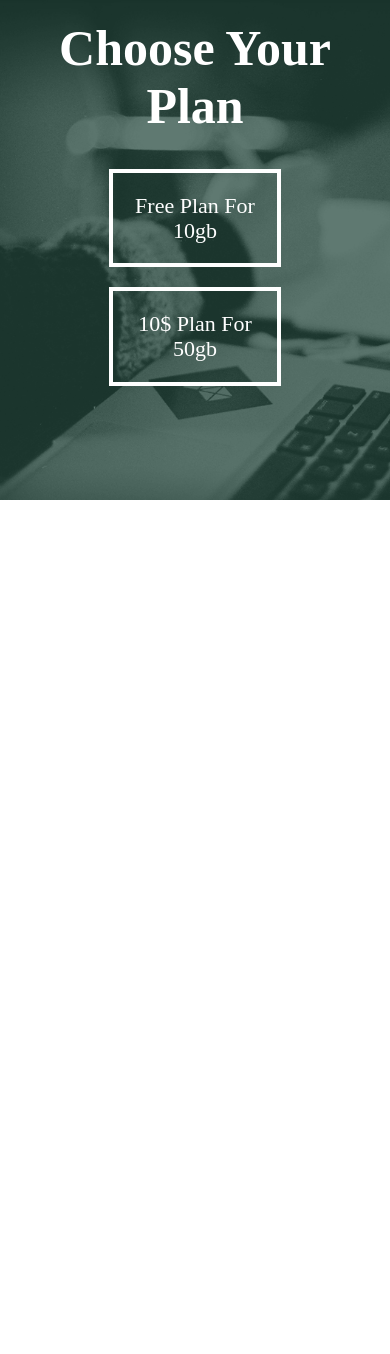
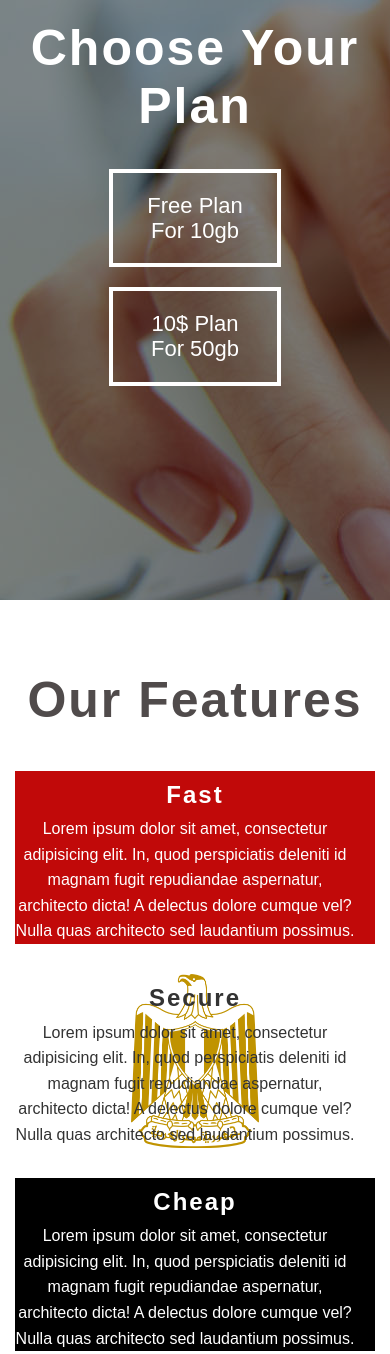
Before and after one commit to ahmedcyber/debugging, a plain HTML site: page site-3/index.html in a window 390 px wide. Before the commit the page ends 844 px from the top, so only its background shows below. Drawn offline with nearby package versions, Linux system fonts and the light colour scheme; a web font is replaced by a local one.

Commit message:
update content for responsive site

```diff
--- a/site-3/css/style.css
+++ b/site-3/css/style.css
@@ -7,6 +7,10 @@
     -moz-box-sizing: border-box;
     box-sizing: border-box;
 }
+body{
+    font-family: 'Droid Sans', sans-serif;
+}
+
 /***********************************************************************************************************
 ****************************************general rules ends**************************************************
 ************************************************************************************************************
@@ -21,11 +25,11 @@
 ************************************************************************************************************
 ************************************************************************************************************/
 header{
-    background: url(../images/header.jpg) no-repeat top center;
+    background: url(../images/subscribe.jpg) no-repeat center left;
     -webkit-background-size: cover;
     -moz-background-size: cover;
     background-size: cover;
-    min-height: 500px;
+    min-height: 600px;
     position: relative;
 }
 header .overlay{
@@ -33,20 +37,18 @@ header .overlay{
     top: 0;
     left: 0;
     color: #fff;
-    background-color: rgba(127, 255, 212, 0.2);
+    background-color: rgba(0, 0, 0, 0.44);
     width: 100%;
     height: 100%;
 }
 header .overlay h1{
     margin-top: 100px;
     font-size: 50px;
-    text-transform: capitalize;
 }
 header .overlay .plan{
     font-size: 22px;
     text-transform: capitalize;
     width: 48%;
-    float: left;
     border: 4px solid #fff;
     padding: 20px;
     margin-right: 1%;
@@ -57,7 +59,7 @@ header .overlay .order{
     text-transform: capitalize;
     border: 4px solid #fff;
     padding: 20px;
-    margin: 20px 1% 0;
+    margin: 30px 1% 0;
 }
 header .overlay .order p{
     margin: 0;
@@ -71,6 +73,72 @@ header .overlay .order p{
 }
 /**********************************************************************************************************
 ****************************************       header ends         ****************************************
+*****************************************                          *************************************
+************************************************************************************************************/
+
+
+
+
+
+/**********************************************************************************************************
+****************************************       features start         *************************************
+*****************************************                          *************************************
+************************************************************************************************************/
+.features{
+    padding: 30px 0;
+    overflow: hidden;
+}
+.features .feature-heading{
+    font-size: 50px;
+    color: #504b4b;
+}
+.features .feat{
+    color: #333;
+    margin-bottom: 30px;
+}
+.features .feat h2{
+    margin: 10px 0 8px;
+}
+.features .feat p{
+    margin: 0;
+    line-height: 1.6;
+    padding: 0 20px 0 0;
+}
+@media (max-width:767px){
+    .features .feat{
+        text-align: center;
+    }
+    .features .feat:first-of-type{
+        background-color:#c10909;
+        color: #fff;
+    }
+    .features .feat:nth-of-type(2){
+        background:url(../images/%D9%85%D8%B5%D8%B1-%D8%B9%D9%84%D9%85-1.png) no-repeat top center;
+        background-size:contain;
+    }
+    .features .feat:nth-of-type(3){
+        background-color:#000;
+        color: #fff;
+    }
+}
+@media (min-width:768px) and (max-width:991px) {
+    .features.feat:first-of-type{
+        width: 100%;
+    }
+    .features .feat:not(:first-of-type){
+        width: 50%;
+    }
+}
+
+@media(min-width:992px){
+   .features .feat{
+       width:33.33%;
+    }
+}
+
+
+/**********************************************************************************************************
+****************************************       features end         *************************************
 *****************************************                          *************************************
 ************************************************************************************************************/
 
@@ -108,6 +176,9 @@ header .overlay .order p{
     .visible-xs{
         display: block !important;
     }
+    .hidden-xs{
+        display: none;
+    }
 
 }
 /***********************************************************************************************************
@@ -134,6 +205,9 @@ header .overlay .order p{
      .visible-sm{
         display: block !important;
     }
+    .hidden-sm{
+        display: none;
+    }
 }
 /***********************************************************************************************************
 **************************************                                **************************************
@@ -158,6 +232,9 @@ header .overlay .order p{
      .visible-md{
         display: block !important;
     }
+    .hidden-md{
+        display: none;
+    }
 }
 /***********************************************************************************************************
 **************************************                                **************************************
@@ -181,6 +258,9 @@ header .overlay .order p{
     }
      .visible-lg{
         display: block !important;
+    }
+    .hidden-lg{
+        display: none;
     }
 }
 /***********************************************************************************************************
@@ -214,7 +294,19 @@ header .overlay .order p{
 .visible-lg{
     display: none;
 }
-
+.pull-left{
+    float: left;/*For Change Site Web To Arabic Try => .ft-left{float: right}*/
+}
+.pull-right{
+    float: right;
+}
+.heading{/*general rules for all headings*/
+    text-transform: capitalize;
+    letter-spacing: 2px;
+}
+.h1{
+    font-size: 2em;
+}
 /****************************************************
 **************************************************
 *************************************************
--- a/site-3/index.html
+++ b/site-3/index.html
@@ -9,7 +9,7 @@
         <!--****************** styles starts**************-->
         <link rel="stylesheet" href="https://cdnjs.cloudflare.com/ajax/libs/normalize/5.0.0/normalize.min.css">
         <link rel="stylesheet" href="css/style.css">
-
+        <link rel="stylesheet" href="https://fonts.googleapis.com/css?family=Droid+Sans:400,700">
         <!--****************** styles ends**************-->
 
         <!--****************** HTML5SHIV and RESPOND.JS starts **************-->
@@ -24,17 +24,39 @@
         <header class="text-center">
             <div class="overlay">
               <div class="container">
-                   <h1>choose your plan</h1>
-                   <div class="plan">free plan for 10gb</div>
-                   <div class="plan">10$ plan for 50gb</div>
+                   <h1 class="heading">choose your plan</h1>
+                   <div class="plan pull-left">free plan for 10gb</div>
+                   <div class="plan pull-left">10$ plan for 50gb</div>
                    <div class="clear-fix"></div>
-                   <div class="order visible-md visible-sm">
+                   <div class="order hidden-xs">
                        <p>order now and get another plan for free</p>
-                    </div>
+                   </div>
               </div>
             </div>
         </header>
         <!--header ends-->
+
+
+        <!--features section start-->
+        <div class="features"><!--features start-->
+            <div class="container"><!--container starts-->
+               <h2 class="heading h1 text-center feature-heading">our features</h2>
+               <div class="feat pull-left">
+                   <h2 class="heading">fast</h2>
+                   <p>Lorem ipsum dolor sit amet, consectetur adipisicing elit. In, quod perspiciatis deleniti id magnam fugit repudiandae aspernatur, architecto dicta! A delectus dolore cumque vel? Nulla quas architecto sed laudantium possimus.</p>
+               </div>
+                <div class="feat pull-left">
+                   <h2 class="heading">secure</h2>
+                   <p>Lorem ipsum dolor sit amet, consectetur adipisicing elit. In, quod perspiciatis deleniti id magnam fugit repudiandae aspernatur, architecto dicta! A delectus dolore cumque vel? Nulla quas architecto sed laudantium possimus.</p>
+               </div>
+               <div class="feat pull-left">
+                   <h2 class="heading">cheap</h2>
+                   <p>Lorem ipsum dolor sit amet, consectetur adipisicing elit. In, quod perspiciatis deleniti id magnam fugit repudiandae aspernatur, architecto dicta! A delectus dolore cumque vel? Nulla quas architecto sed laudantium possimus.</p>
+               </div>
+               <div class="clear-fix"></div>
+            </div><!--container ends-->
+        </div><!--features end-->
+        <!--features section end-->
 
         <!--******************** jquery and javascript *****************-->
         <script src="js/jquery-1.12.4.min.js"></script>
```
Also changed, not shown: site-3/images/subscribe.jpg (added), site-3/images/مصر-علم-1.png (added).
